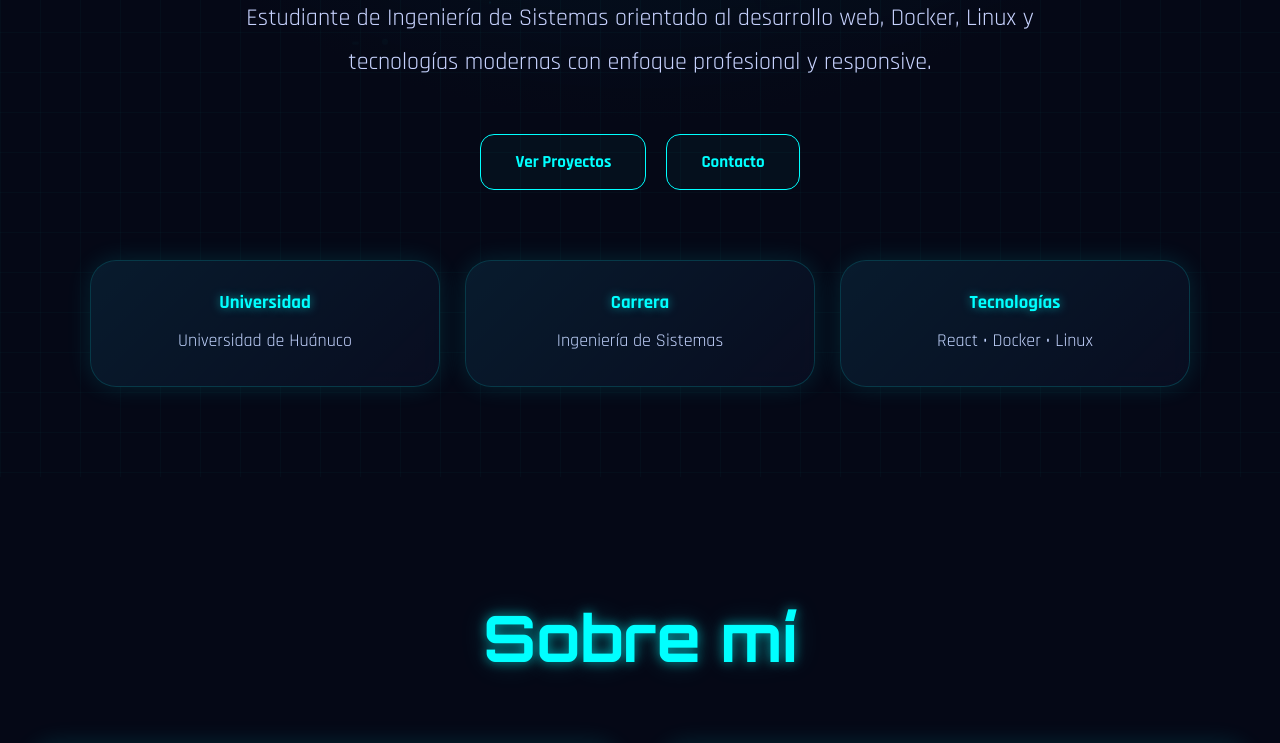
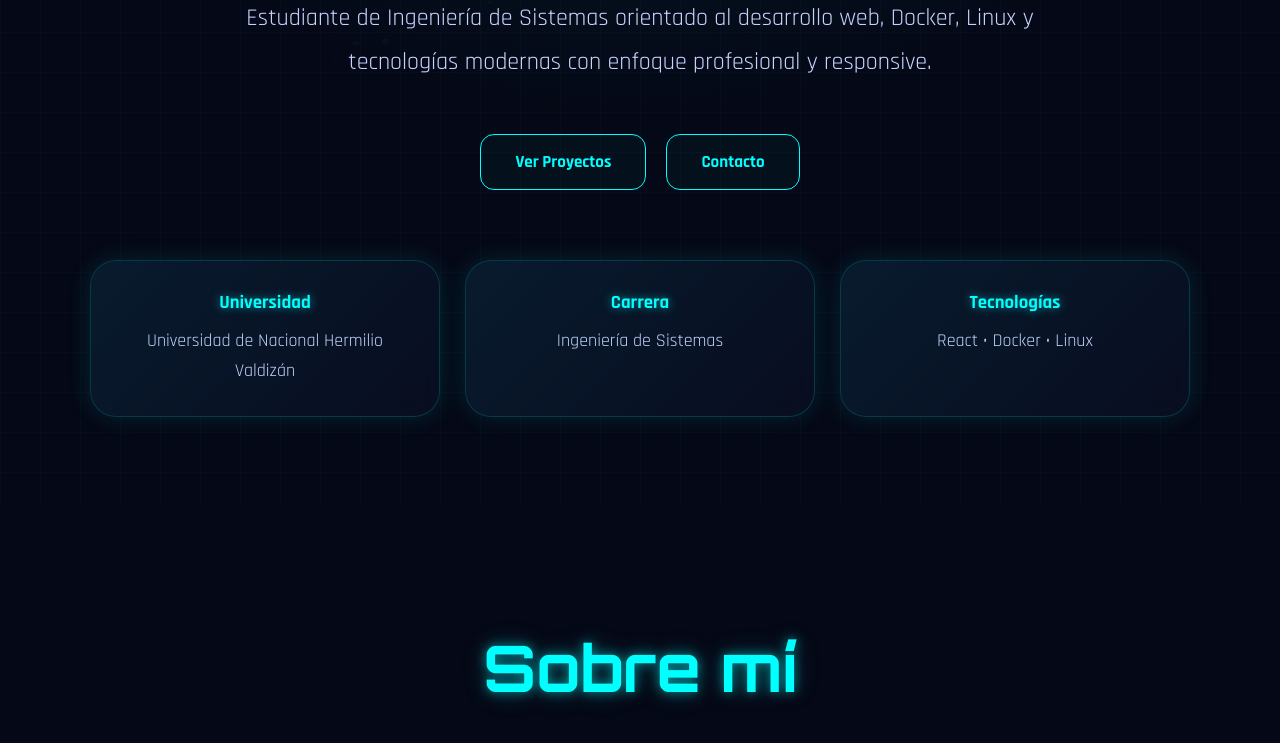
Before and after one commit to exdu/cv-profesional-docker, a React app: page / in a window 1280 px wide. Shown: the part 608-1351 px from the top of the page. Built offline with nearby package versions, Linux system fonts and the light colour scheme; the HTML template or start-up script is replaced by a standard one.

Commit message:
CV portfolio actualizado

```diff
--- a/src/components/Hero.jsx
+++ b/src/components/Hero.jsx
@@ -5,7 +5,7 @@ function Hero() {
   const defaultData = {
 
     profileImage:
-      "https://i.imgur.com/2DhmtJ4.png",
+      "c:\Users\INTEL\Downloads\WhatsApp Image 2026-05-26 at 13.46.02.jpeg",
 
     tag:
       "CYBERSECURITY • WEB • DOCKER",
@@ -17,7 +17,7 @@ function Hero() {
       "Estudiante de Ingeniería de Sistemas orientado al desarrollo web, Docker, Linux y tecnologías modernas con enfoque profesional y responsive.",
 
     university:
-      "Universidad de Huánuco",
+      "Universidad de Nacional Hermilio Valdizán",
 
     career:
       "Ingeniería de Sistemas",
```
